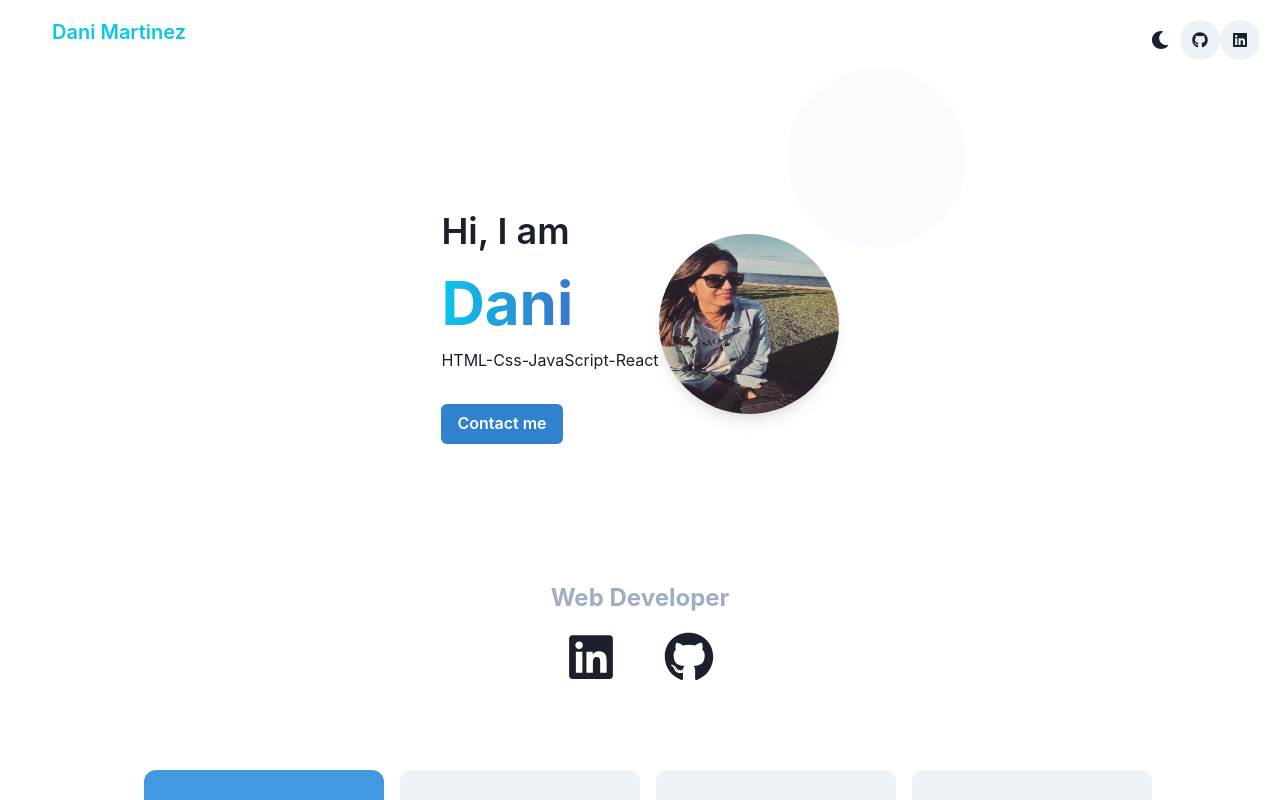
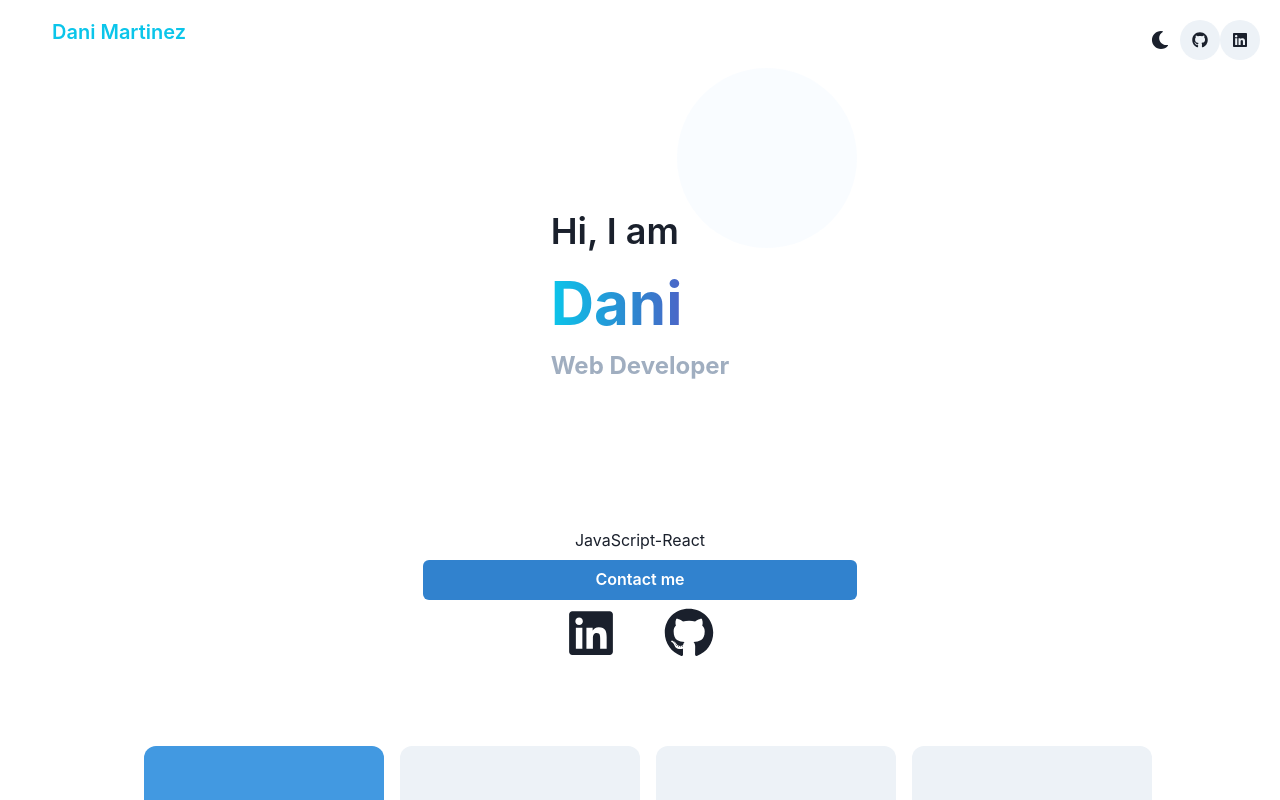
Before and after one commit to DanMartinez01/Portfolio-with-Chakra-IU, a React (Create React App) app: page / in a window 1280 px wide. Shown: the top 800 px of the page. Built offline with nearby package versions, Linux system fonts and the light colour scheme.

Commit message:
replace buttons and images

```diff
--- a/src/components/Header.js
+++ b/src/components/Header.js
@@ -19,19 +19,19 @@ export const Header = () => {
                     <Text fontSize="6xl" fontWeight="bold"
                         bgGradient="linear(to-r, cyan.400, blue.500, purple.600)" bgClip='text'>Dani
                     </Text>
-                    <Text> HTML-Css-JavaScript-React </Text>
-                    <Button mt="8" colorScheme="blue" alignSelf="center"
-                        onClick={() => window.open("https://www.linkedin.com/in/daniela-mart%C3%ADnez-5935a9105/")}>
-                        Contact me
-                    </Button>
+                    <Text fontWeight="bold" fontSize="2xl" color="gray.400">Web Developer </Text>
                 </Box>
-                <Image mt={isNotSmallerScreen ? "0" : "12"} mb={isNotSmallerScreen ? "0" : "12"}
+                {/* <Image mt={isNotSmallerScreen ? "0" : "12"} mb={isNotSmallerScreen ? "0" : "12"}
                     src={profilePhoto} borderRadius="full" alignSelf="center" boxSize="180px"
                     backgroundColor="transparent" boxShadow="lg"
-                />
+                /> */}
             </Flex>
-            <Text fontWeight="bold" fontSize="2xl" color="gray.400" align="center">Web Developer </Text>
             <Spacer />
+            <Text align="center">JavaScript-React </Text>
+            <Button mt="8" p="4" colorScheme="blue" align="center"
+                onClick={() => window.open("https://www.linkedin.com/in/daniela-mart%C3%ADnez-5935a9105/")}>
+                Contact me
+            </Button>
         </Stack>
     )
 }
```
Also changed, not shown: src/components/Profile.js (+3 -14 lines).
